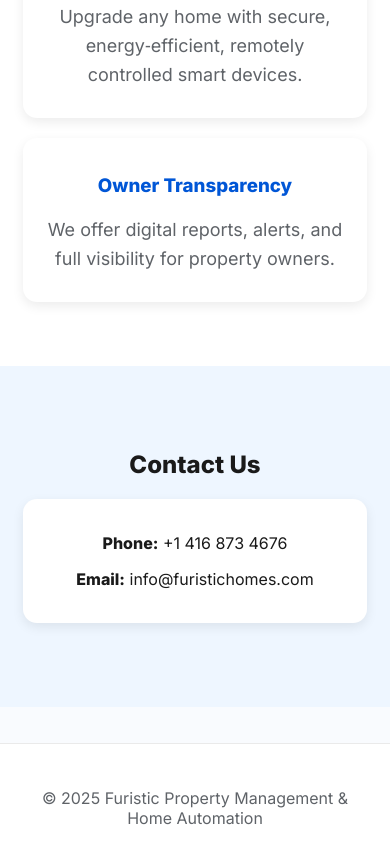
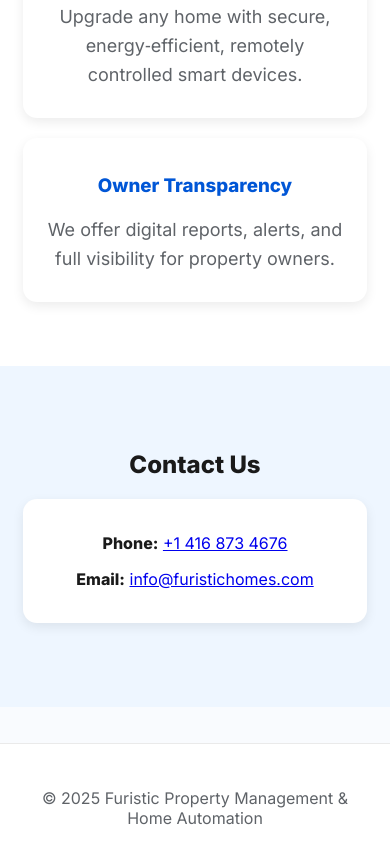
Before and after one commit to furistic-hb/furistic, a plain HTML site: page index.html in a window 390 px wide. Shown: the part 1600-2464 px from the top of the page. Drawn offline with Linux system fonts and the light colour scheme.

Commit message:
a tag on phone and email

```diff
--- a/index.html
+++ b/index.html
@@ -143,8 +143,8 @@
   <section id="contact" style="padding:64px 6vw;background:#eef6ff;text-align:center;animation:fadeIn 1.4s ease forwards">
     <h2>Contact Us</h2>
     <div class="card" style="max-width:600px;margin:20px auto">
-      <p><strong>Phone:</strong> +1 416 873 4676</p>
-      <p><strong>Email:</strong> info@furistichomes.com</p>
+      <p><strong>Phone:</strong> <a href="tel:+1 416 873 4676">+1 416 873 4676</a></p>
+      <p><strong>Email:</strong> <a href="mailto:info@furistichomes.com">info@furistichomes.com</a></p>
     </div>
   </section>
 
```
